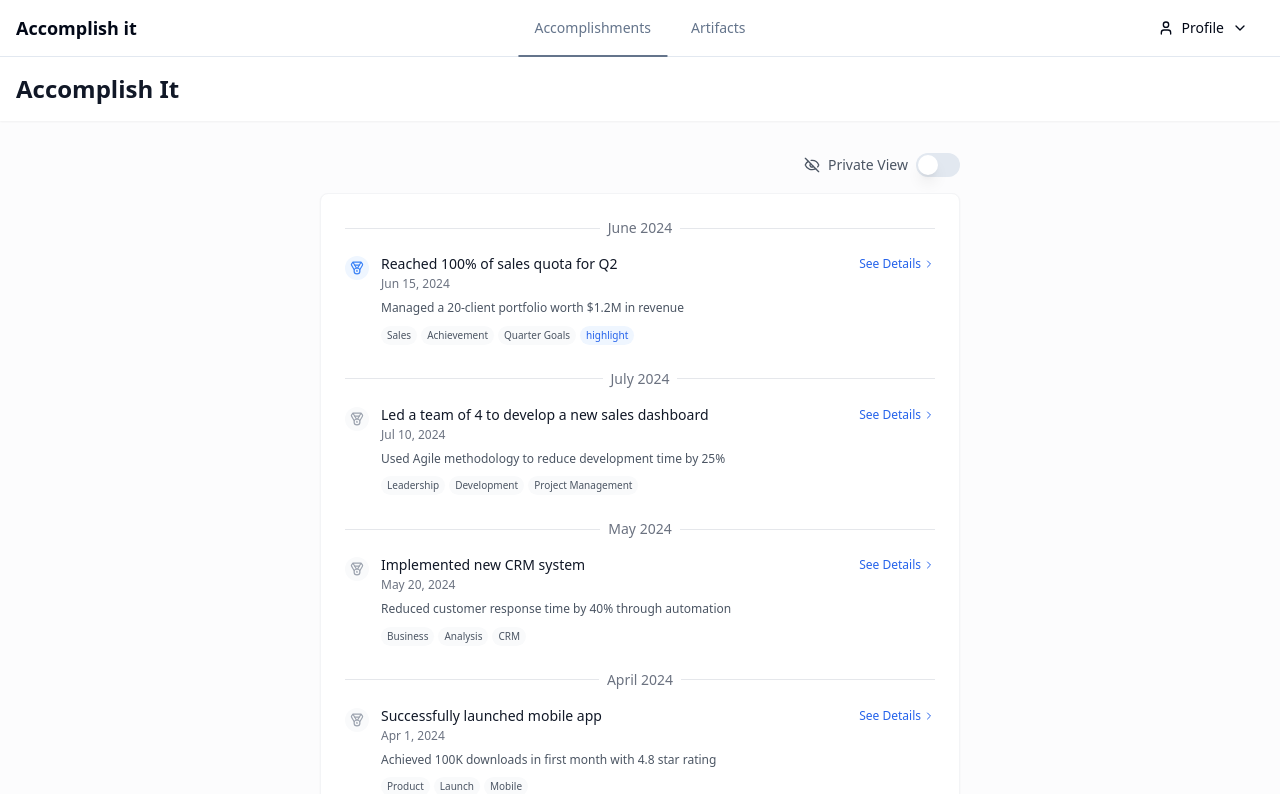
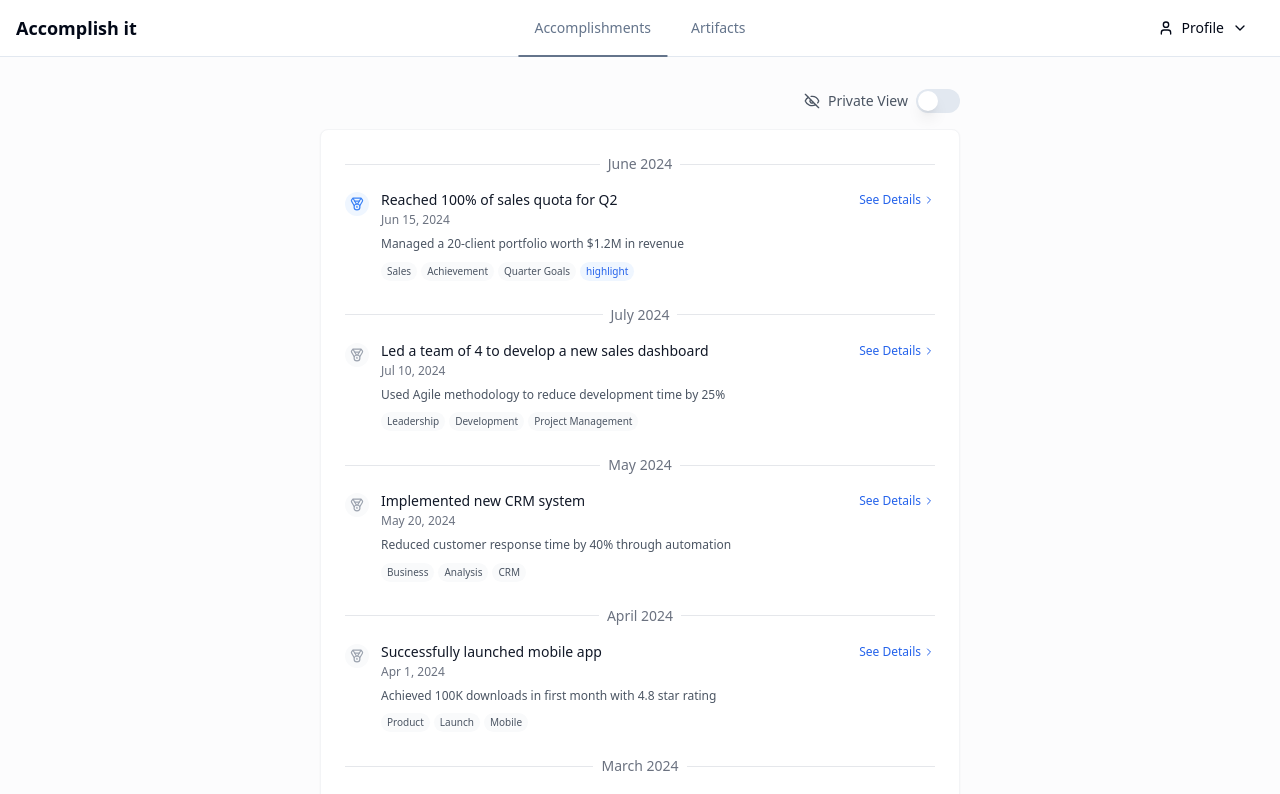
Before and after one commit to YashOctal888/accomplish-it-18, a React (Vite) app: page / in a window 1280 px wide. Shown: the top 794 px of the page. Built offline with nearby package versions, Linux system fonts and the light colour scheme.

Commit message:
Remove redundant header
The second "Accomplish it" header in the navigation bar has been removed.

```diff
--- a/src/pages/Home.tsx
+++ b/src/pages/Home.tsx
@@ -1,4 +1,3 @@
-
 import { format } from "date-fns";
 import { Medal, Star, Award, Trophy, ChevronRight, Calendar, Briefcase, Building2, Upload, FileText, Download, Share2, Pencil, Eye, EyeOff } from "lucide-react";
 import { Card } from "@/components/ui/card";
@@ -58,11 +57,6 @@ const Home = () => {
 
   return (
     <div className="min-h-screen bg-gray-50/50">
-      <header className="bg-white shadow-sm">
-        <div className="max-w-7xl mx-auto py-4 px-4">
-          <h1 className="text-2xl font-semibold text-gray-900">Accomplish It</h1>
-        </div>
-      </header>
       <main className="max-w-2xl mx-auto py-8 px-4">
         <div className="flex justify-end mb-4">
           <div className="flex items-center gap-2">
```
